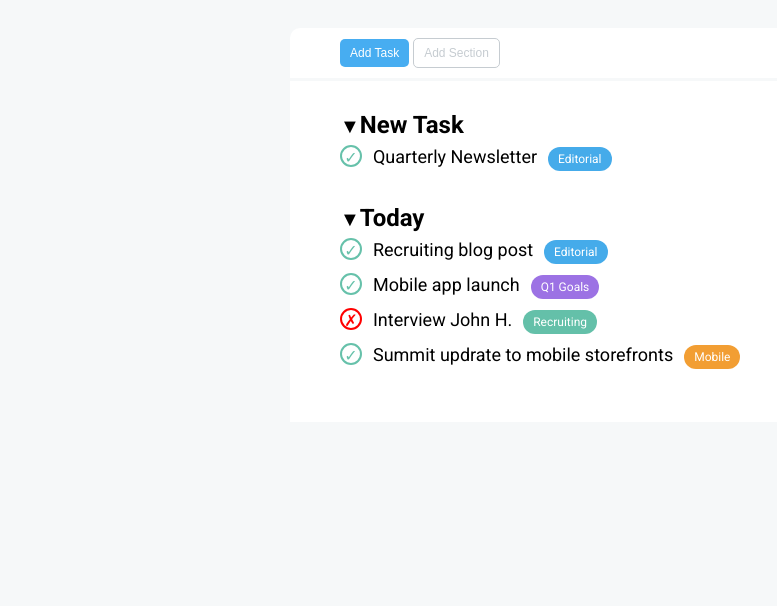
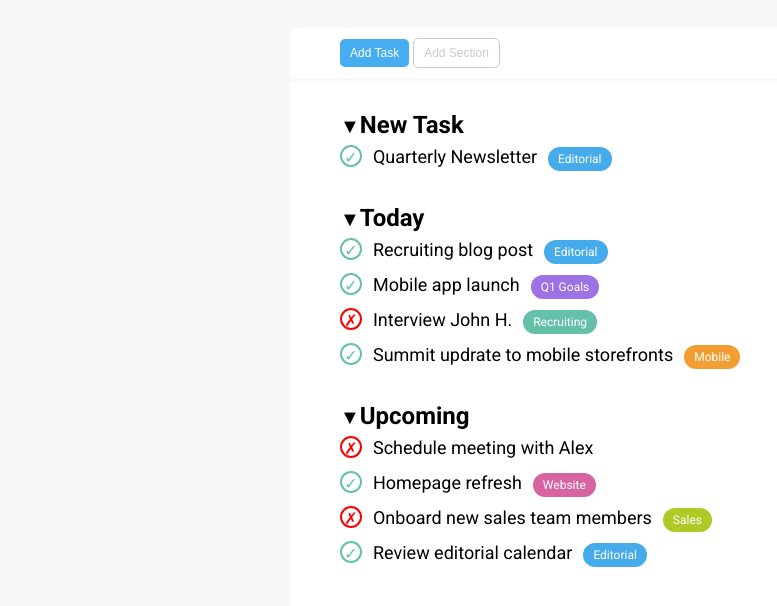
Before and after one commit to MarilisaMoio/html-css-toboolist, a plain HTML site: page index.html in a window 1280 px wide. Shown: the part 82-688 px from the top of the page, without its empty margins (0-777 px from the left). Drawn offline with Linux system fonts and the light colour scheme.

Commit message:
feat: add "upcoming" and relative components + style

```diff
--- a/index.html
+++ b/index.html
@@ -51,6 +51,29 @@
                     <span class="status mobile">Mobile</span>
                 </div>
             </div>
+            <div class="list"> <!--Upcoming-->
+                <h2 class="title">Upcoming</h2>
+                <div> <!--row1-->
+                    <span class="symbol cross">&cross;</span>
+                    <span class="activity">Schedule meeting with Alex</span>
+                    <span class="status blank">blank</span>
+                </div>
+                <div> <!--row2-->
+                    <span class="symbol check">&check;</span>
+                    <span class="activity">Homepage refresh</span>
+                    <span class="status web">Website</span>
+                </div>
+                <div> <!--row3-->
+                    <span class="symbol cross">&cross;</span>
+                    <span class="activity">Onboard new sales team members</span>
+                    <span class="status sales">Sales</span>
+                </div>
+                <div> <!--row4-->
+                    <span class="symbol check">&check;</span>
+                    <span class="activity">Review editorial calendar</span>
+                    <span class="status edit">Editorial</span>
+                </div>
+            </div>
         </section>
     </main>
 </body>
--- a/style.css
+++ b/style.css
@@ -145,3 +145,15 @@ h1{
 .mobile{
     background-color: #F29E33;
 }
+
+.blank{
+    display: none;
+}
+
+.web{
+    background-color: #D863A1;
+}
+
+.sales{
+    background-color: #B0C926;
+}
```
